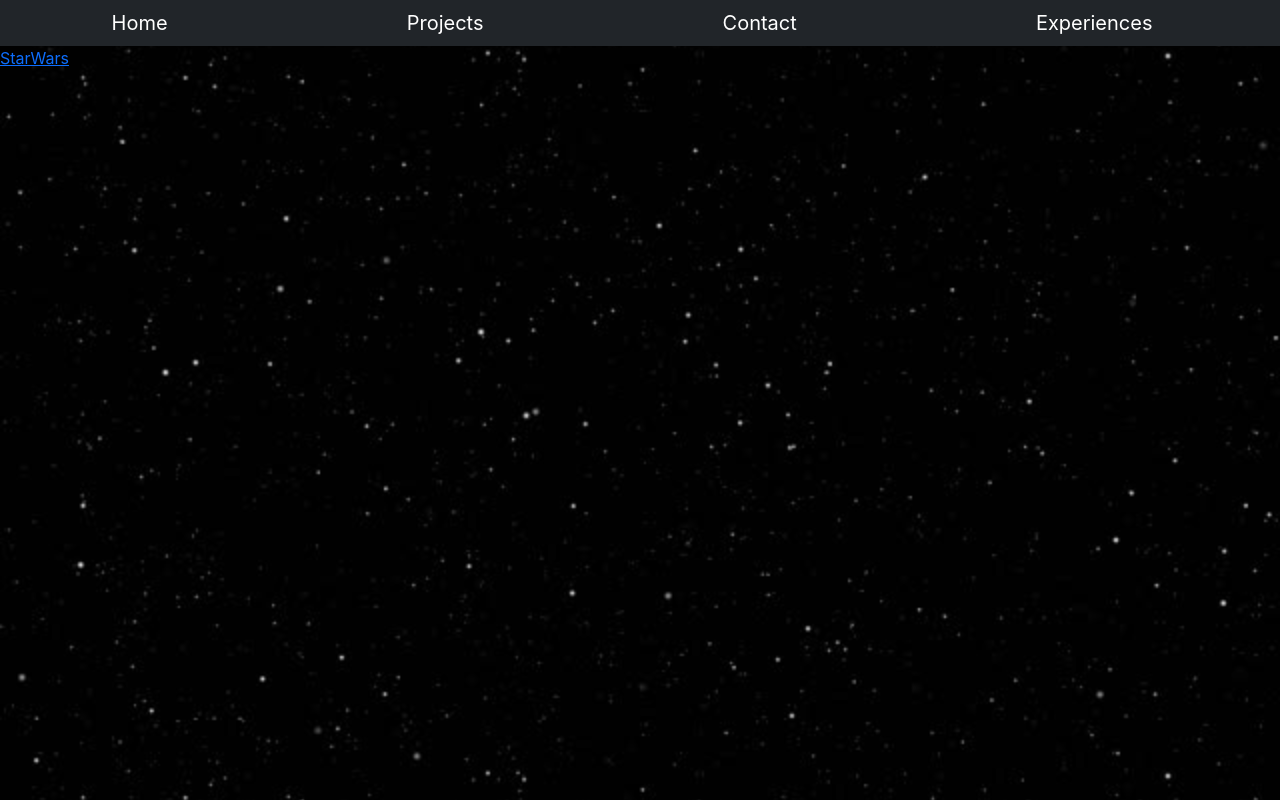
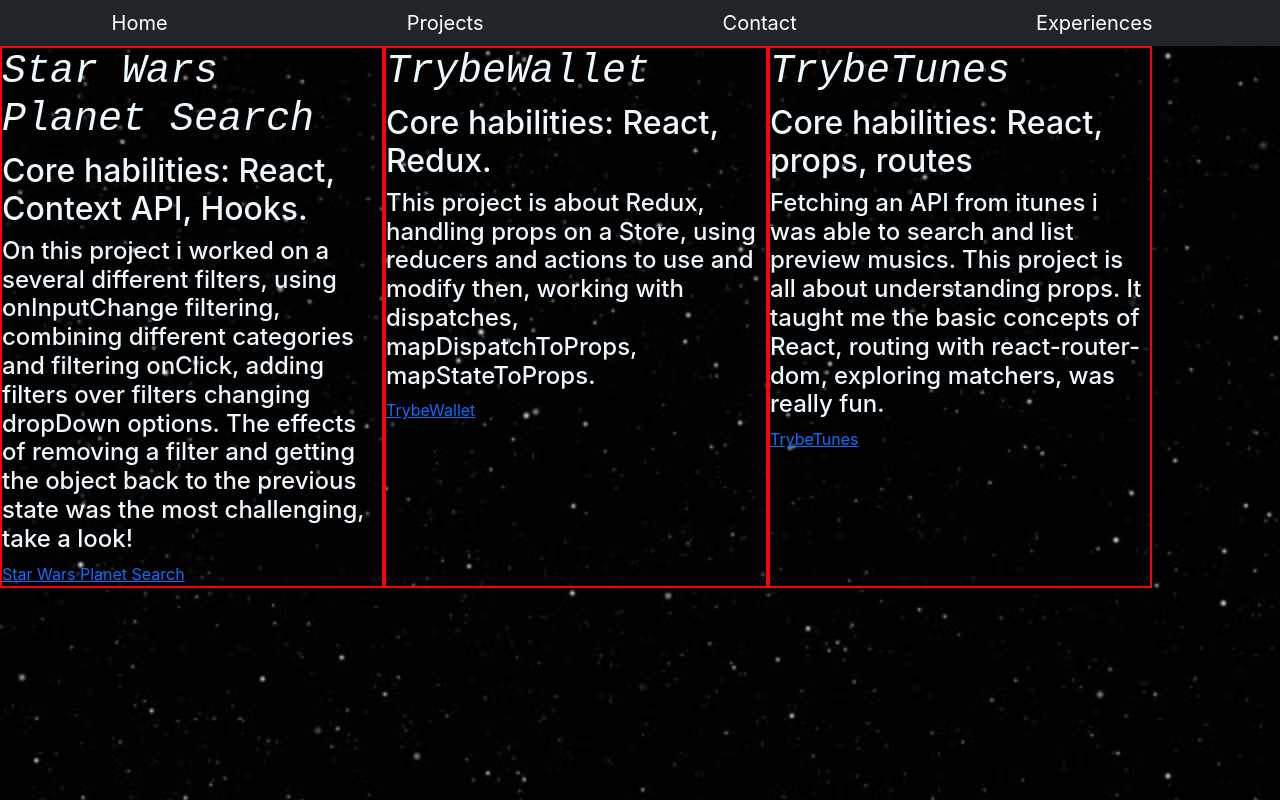
Before and after one commit to Leandro-Hespanhol/leandro-hespanhol.github.io, a React (Create React App) app: page /projects in a window 1280 px wide. Built offline with nearby package versions, Linux system fonts and the light colour scheme.

Commit message:
sketching cards and projects

```diff
--- a/package.json
+++ b/package.json
@@ -9,6 +9,7 @@
     "@testing-library/user-event": "^13.5.0",
     "react": "^17.0.2",
     "react-dom": "^17.0.2",
+    "react-draggable": "^4.4.4",
     "react-router-dom": "^6.2.1",
     "react-scripts": "5.0.0",
     "typewriter-effect": "^2.18.2",
--- a/src/App.css
+++ b/src/App.css
@@ -2,3 +2,15 @@
   background-image: url("./images/spacestars.jpg");
   background-size: cover;
 }
+
+.window-div {
+  display: flex;
+}
+
+.card-div {
+  border: 2px solid red;
+  display: flex;
+  color: aliceblue;
+  flex-direction: column;
+  width: 30%;
+}
--- a/src/App.js
+++ b/src/App.js
@@ -6,6 +6,7 @@
 
 import Home from './pages/Home';
 import Projects from './pages/Projects';
+import ProjectsReact from './pages/Projects/ProjectsReact';
 
 export default function App() {
     return (
@@ -14,6 +15,7 @@
           <Routes>
             <Route exact path="/" element={ <Home />}/>
             <Route path="/projects" element={ <Projects />}/>
+            <Route path="/projects/projectsReact" element={ <ProjectsReact />}/>
             <Route path="/contact" element={ <Contact />}/>
             <Route path="/experiences" element={ <Experiences />}/>
           </Routes>
--- a/src/components/TypeWritter.jsx
+++ b/src/components/TypeWritter.jsx
@@ -7,7 +7,7 @@
       options={{
         strings: [
           "Student",
-          "Frontend software Engineer",
+          "Frontend Software Engineer",
           "Jurist",
         ],
         autoStart: true,
--- a/src/pages/Projects.jsx
+++ b/src/pages/Projects.jsx
@@ -1,12 +1,26 @@
 import React from 'react'
+import Draggable from 'react-draggable'
 import { Link } from 'react-router-dom'
 import Header from './Header'
+import { reactProjects } from './Projects/Data'
 
 export default function Projects() {
   return (
     <div>
       <Header />
-      <Link to="/StarWars-Planetsearch">StarWars</Link>
+      <Draggable handle="#windowHandle">
+        <div className="window-div" id="windowHandle">
+          {reactProjects.map(({ name, habilities, description, link}) =>
+          <div key={ name } className="card-div">
+            <h1>{ name }</h1>
+            <h2>Core habilities: { habilities }</h2>
+            <h4>{ description }</h4>
+          <Link to={ link }>{ name }</Link>
+          </div>
+          )}
+        </div>
+      </Draggable>
+      {console.log(reactProjects)}
     </div>
   )
 }
--- /dev/null
+++ b/src/pages/Projects/Data.js
@@ -0,0 +1,20 @@
+export const reactProjects = [
+  {
+    name: 'Star Wars Planet Search' ,
+    habilities: 'React, Context API, Hooks.',
+    description: 'On this project i worked on a several different filters, using onInputChange filtering, combining different categories and filtering onClick, adding filters over filters changing dropDown options. The effects of removing a filter and getting the object back to the previous state was the most challenging, take a look!',
+    link: 'https://leandro-hespanhol.github.io/StarWars-Planet-Search/',
+  },
+  {
+    name: 'TrybeWallet' ,
+    habilities: 'React, Redux.',
+    description: 'This project is about Redux, handling props on a Store, using reducers and actions to use and modify then, working with dispatches, mapDispatchToProps, mapStateToProps.',
+    link: 'https://leandro-hespanhol.github.io/TrybeWallet/',
+  },
+  {
+    name: 'TrybeTunes' ,
+    habilities: 'React, props, routes',
+    description: 'Fetching an API from itunes i was able to search and list preview musics. This project is all about understanding props. It taught me the basic concepts of React, routing with react-router-dom, exploring matchers, was really fun.',
+    link: 'https://leandro-hespanhol.github.io/TrybeWallet/',
+  },
+]
--- /dev/null
+++ b/src/pages/Projects/ProjectsReact.jsx
@@ -0,0 +1,12 @@
+import React from 'react'
+import { Link } from 'react-router-dom'
+import Header from '../Header'
+
+export default function ProjectsReact() {
+  return (
+    <div>
+      <Header />
+      <Link to="/StarWars-Planet-Search">StarWars</Link>
+    </div>
+  )
+}
```
Also changed, not shown: 1 other file (tests, documents, lock files or other folders).
